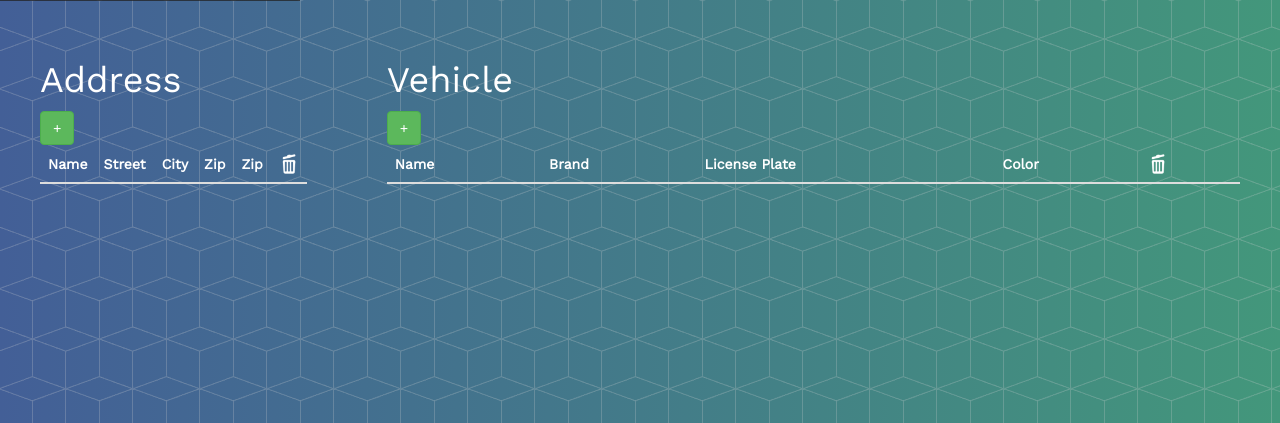
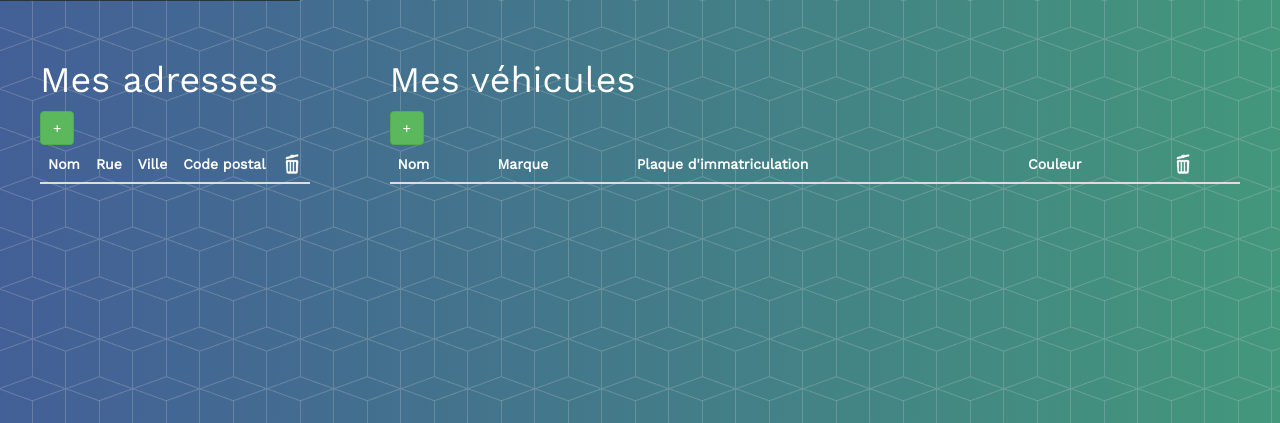
Before and after one commit to gitsignore/wefill, a Django app: template app/templates/profile.html in a window 1280 px wide. Shown: the part 174-597 px from the top of the page. Run offline with Django 3.2, Linux system fonts and the light colour scheme; the template is opened without the code that fills it, so the values that code supplies are empty; some libraries are stand-ins or nearby versions.

Commit message:
[feature/backoffice] feat: improve forms

```diff
--- a/app/forms/login_form.py
+++ b/app/forms/login_form.py
@@ -2,5 +2,5 @@ from django import forms
 
 
 class LoginForm(forms.Form):
-    email = forms.EmailField(label='Your email')
-    password = forms.CharField(label='Your password', widget=forms.PasswordInput())
+    email = forms.EmailField(label='Email')
+    password = forms.CharField(label='Mot de passe', widget=forms.PasswordInput())
--- a/app/templates/form/form_snippet.html
+++ b/app/templates/form/form_snippet.html
@@ -12,5 +12,5 @@
         {{ field.label_tag }}
     </div>
 {% endfor %}
-<button class="button buttonBlue" type="submit" value="Submit">Submit
+<button class="button buttonBlue" type="submit" value="Submit">Ajouter
 <div class="ripples buttonRipples"><span class="ripplesCircle"></span></div></button>
--- a/app/templates/profile.html
+++ b/app/templates/profile.html
@@ -21,17 +21,16 @@
     <div class="wrapper">
       <div class="one">
           <h1>
-            Address
+            Mes adresses
           </h1>
         <input type="button" value="+" class="btn btn-success" onclick="window.open('{% url 'create_address' %}')"/>
         <table class="table table-hover table-inverse">
           <thead>
             <tr>
-              <th>Name</th>
-              <th>Street</th>
-              <th>City</th>
-              <th>Zip</th>
-              <th>Zip</th>
+              <th>Nom</th>
+              <th>Rue</th>
+              <th>Ville</th>
+              <th>Code postal</th>
               <th><img width="20px" src="{% static 'images/delete.png' %}"></th>
             </tr>
           </thead>
@@ -52,16 +51,16 @@
       </div>
       <div class="two">
             <h1>
-              Vehicle
+              Mes véhicules
             </h1>
           <input type="button" value="+" class="btn btn-success" onclick="window.open('{% url 'create_vehicle' %}')"/>
           <table class="table table-hover table-inverse">
             <thead>
               <tr>
-                <th>Name</th>
-                <th>Brand</th>
-                <th>License Plate</th>
-                <th>Color</th>
+                <th>Nom</th>
+                <th>Marque</th>
+                <th>Plaque d'immatriculation</th>
+                <th>Couleur</th>
                 <th><img width="20px" src="{% static 'images/delete.png' %}"></th>
               </tr>
             </thead>
--- a/static/css/styles.css
+++ b/static/css/styles.css
@@ -416,6 +416,11 @@ footer ul li {
      webkit-font-smoothing: antialiased;
 }
 
+.login ul {
+    color: #eea236;
+    list-style: none;
+}
+
 .login h1 {
   font-size: 28px;
   margin-top: 60px;
```
Also changed, not shown: app/forms/register_form.py (+5 -5 lines), app/templates/address/create_address.html (+12 -5 lines), app/templates/registration/login.html (+14 -14 lines), app/templates/registration/register.html (+14 -14 lines), app/templates/vehicle/create_vehicle.html (+7 -0 lines), app/views.py (+8 -0 lines).
